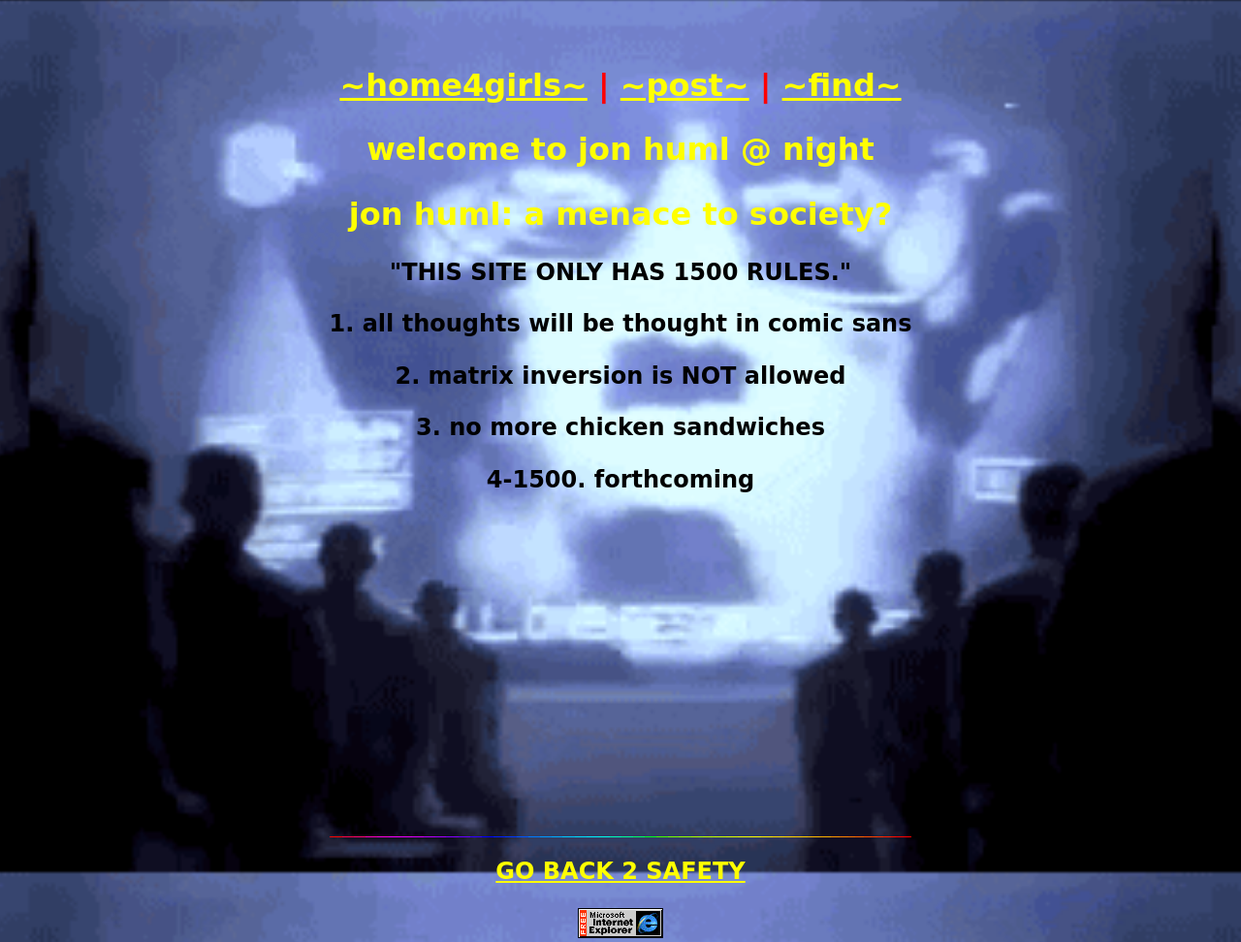
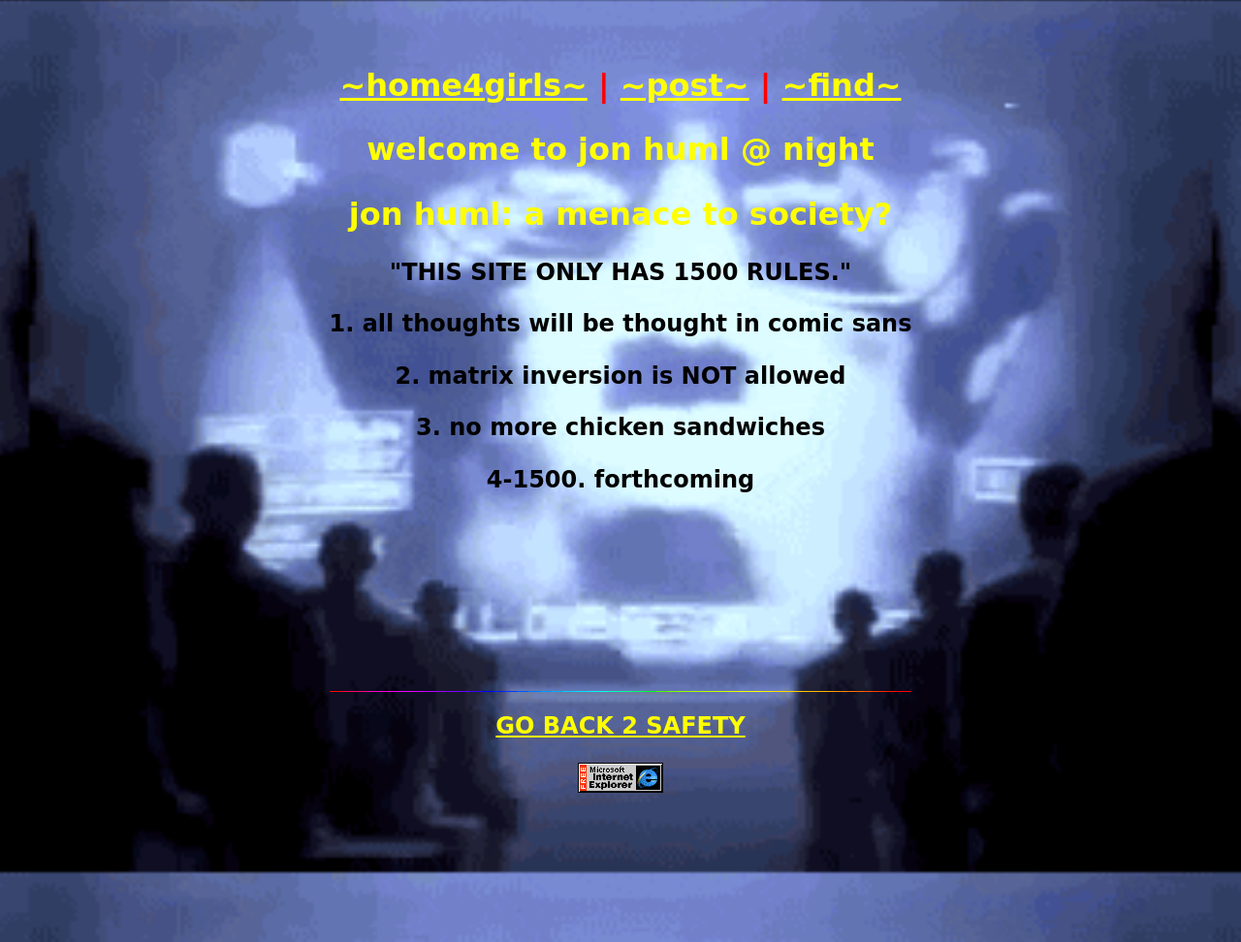
Before and after one commit to 00jrh00/00jrh00.github.io, a Jekyll site: the page built from index.markdown, in a window 1280 px wide. Shown: the whole page at 97% size. Built offline with Jekyll 4.4.1, drawn with Linux system fonts in a browser that asks for light colours.

Commit message:
Update style.css

```diff
--- a/assets/styling/home/style.css
+++ b/assets/styling/home/style.css
@@ -6,7 +6,7 @@
 	max-width:860px;
 	height: 100%;
 }
-.space { margin-top: 350px; }
+.space { margin-top: 200px; }
 
 .center{
 	text-align: center;
```
